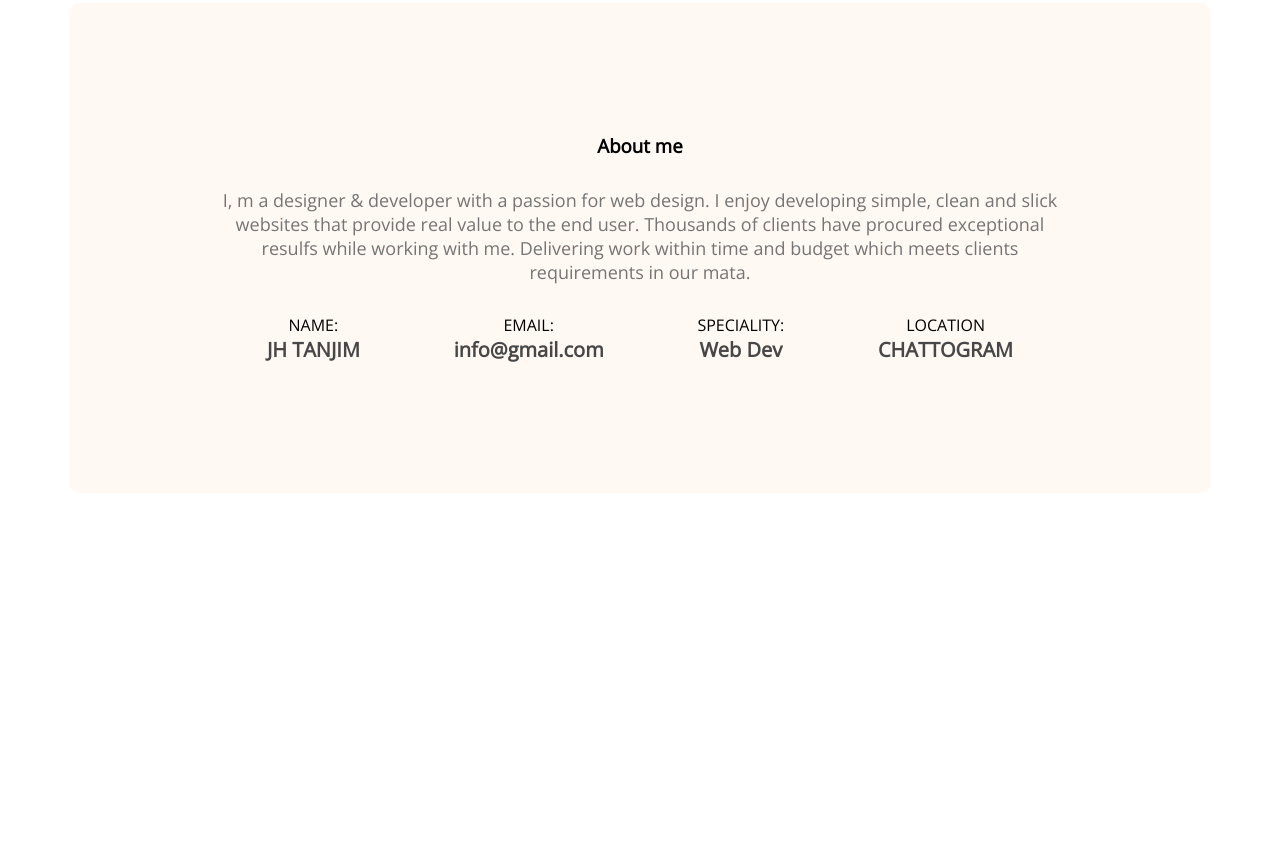
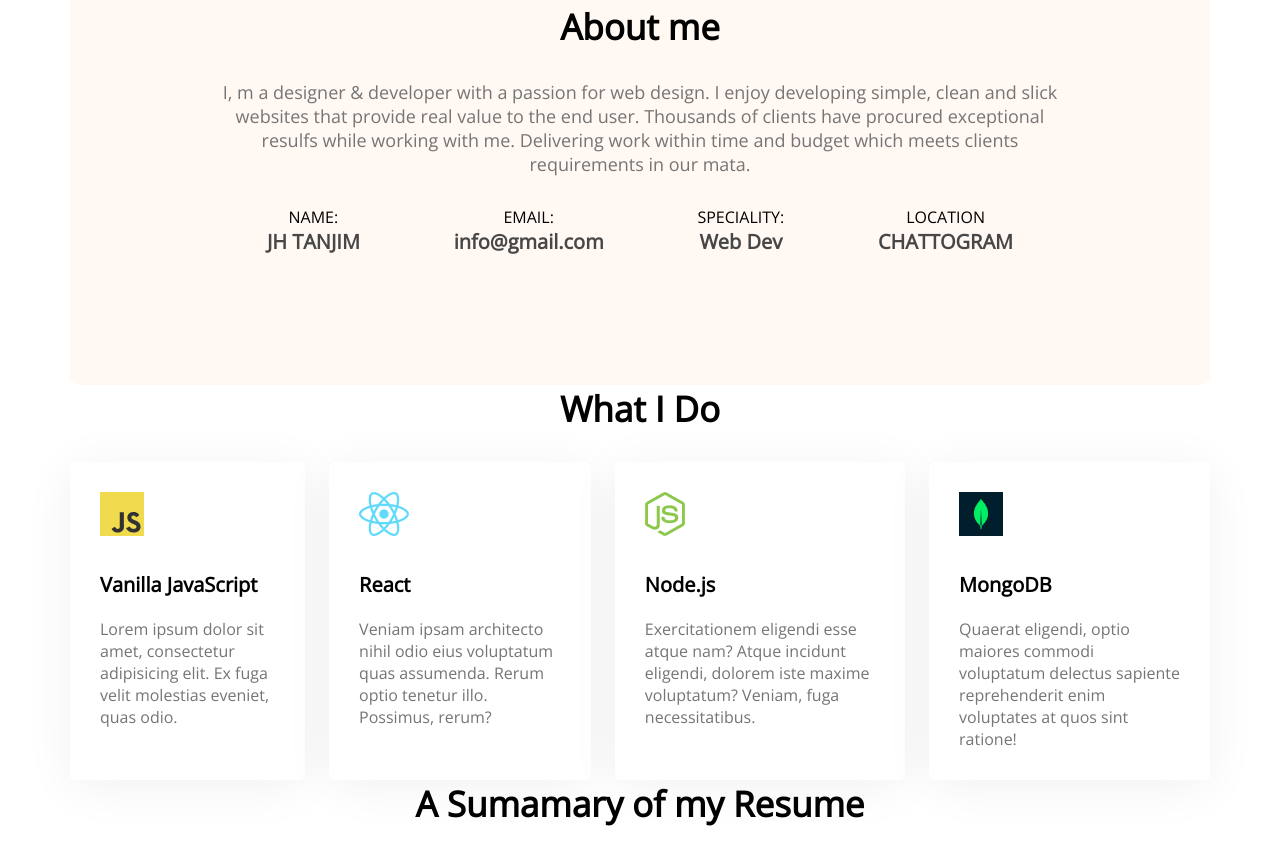
Before and after one commit to jhtanjim/developer-portfolio, a plain HTML site: page index.html in a window 1280 px wide. Shown: the part 967-1824 px from the top of the page. Before the commit the page ends 1460 px from the top, so only its background shows below. Drawn offline with nearby package versions, Linux system fonts and the light colour scheme.

Commit message:
added skill content

```diff
--- a/Style/style.css
+++ b/Style/style.css
@@ -79,9 +79,14 @@ main {
     margin: 0 auto;
 }
 
+.section {
+    margin-top: 130px;
+
+}
+
+
 /* about section */
 .about {
-    margin-top: 130px;
     background: #FFF8F3;
     border-radius: 10px;
     padding: 130px 150px;
@@ -89,6 +94,8 @@ main {
 }
 
 .section-title {
+    font-weight: 700;
+    font-size: 35px;
     text-align: center;
     margin-bottom: 30px;
 }
@@ -114,3 +121,32 @@ main {
     font-size: 20px;
     color: #474747;
 }
+
+/* what I do styles */
+.section {
+    margin: top 130px;
+
+}
+
+.skills-container {
+    display: flex;
+    gap: 24px;
+}
+
+.skill {
+    background: #FFFFFF;
+    box-shadow: 0px 6px 50px rgba(0, 0, 0, 0.06);
+    border-radius: 5px;
+    padding: 30px;
+}
+
+.skill-title {
+    font-weight: 700;
+    font-size: 20px;
+    margin-top: 30px;
+    margin-bottom: 20px;
+}
+
+.skill-descripion {
+    color: #757575;
+}
--- a/index.html
+++ b/index.html
@@ -64,6 +64,40 @@
                 </div>
             </div>
         </section>
+        <!-- what I do -->
+        <section class="what-i-do">
+            <h3 class="section-title">What I Do</h3>
+            <div class="skills-container">
+                <div class="skill">
+                    <img src="images/icons/js.png" alt="">
+                    <p class="skill-title">Vanilla JavaScript</p>
+                    <p class="skill-descripion">Lorem ipsum dolor sit amet, consectetur adipisicing elit. Ex fuga velit
+                        molestias eveniet, quas odio.</p>
+                </div>
+                <div class="skill">
+                    <img src="images/icons/react.png" alt="">
+                    <p class="skill-title">React</p>
+                    <p class="skill-descripion">Veniam ipsam architecto nihil odio eius voluptatum quas assumenda. Rerum
+                        optio tenetur illo. Possimus, rerum?</p>
+                </div>
+                <div class="skill">
+                    <img src="images/icons/nodejs.png" alt="">
+                    <p class="skill-title">Node.js</p>
+                    <p class="skill-descripion">Exercitationem eligendi esse atque nam? Atque incidunt eligendi, dolorem
+                        iste maxime voluptatum? Veniam, fuga necessitatibus.</p>
+                </div>
+                <div class="skill">
+                    <img src="images/icons/mongo.png" alt="">
+                    <p class="skill-title">MongoDB</p>
+                    <p class="skill-descripion">Quaerat eligendi, optio maiores commodi voluptatum delectus sapiente
+                        reprehenderit enim voluptates at quos sint ratione!</p>
+                </div>
+            </div>
+        </section>
+        <!-- resume section -->
+        <section class="resume">
+            <h3 class="section-title">A Sumamary of my Resume</h3>
+        </section>
 
     </main>
 
```
